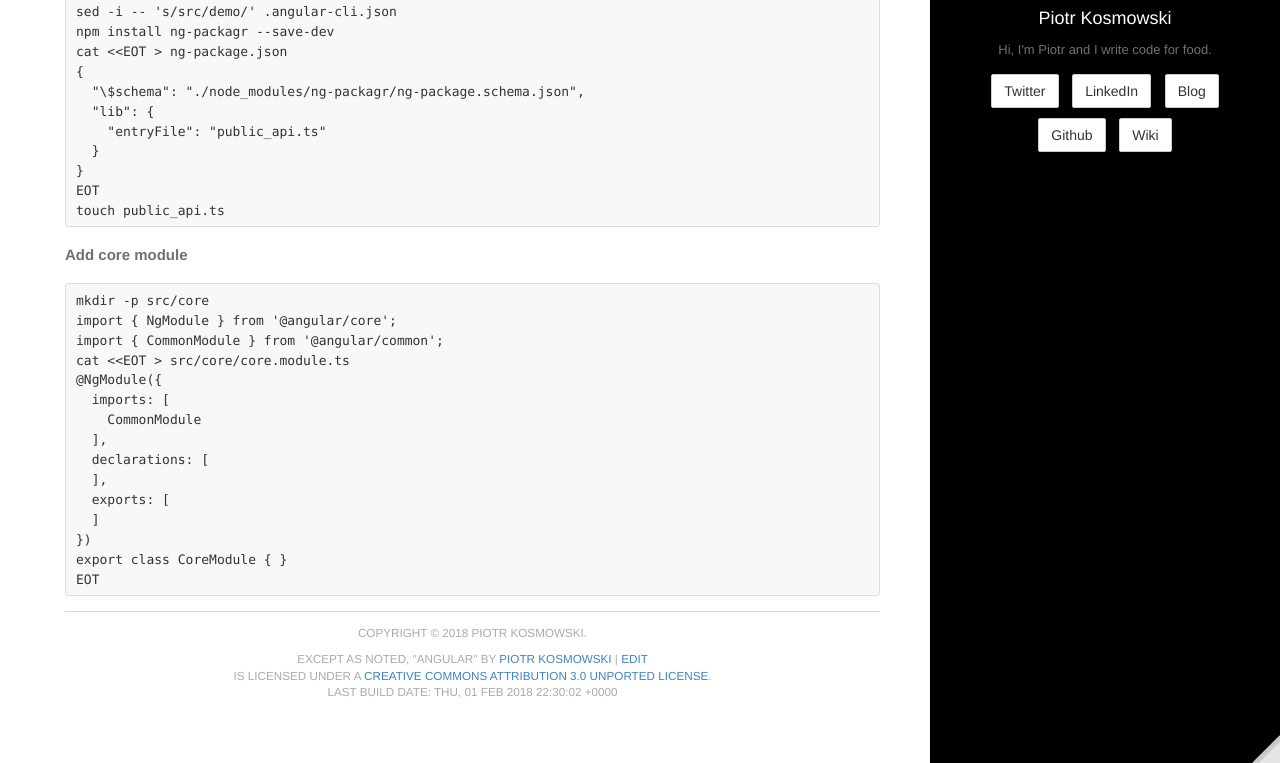
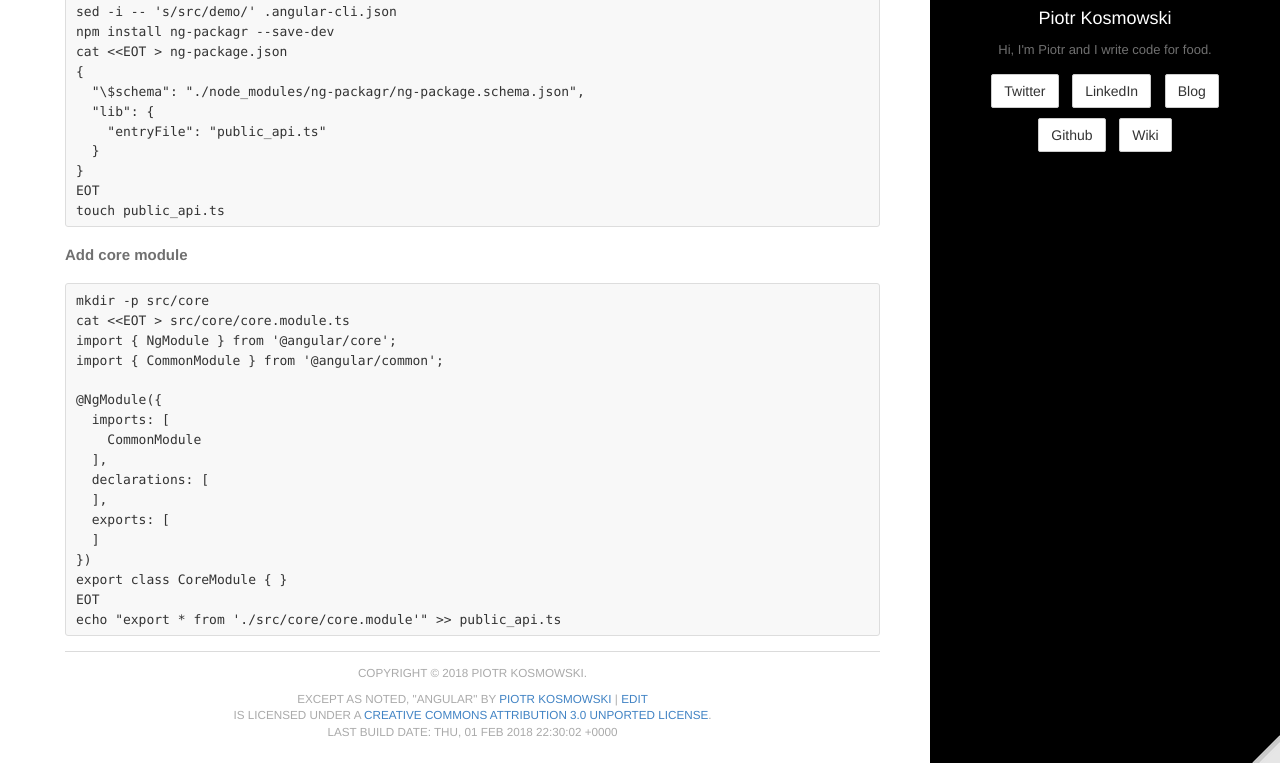
Before and after one commit to kospiotr/kospiotr.github.io, a Jekyll site: the page built from wiki/angular.md, in a window 1280 px wide and 1042 px high, cut to the strip 279-1042 px from the top of the window. Built offline with Jekyll 4.4.1, drawn with Linux system fonts in a browser that asks for light colours.

Commit message:
Update angular.md

````diff
--- a/wiki/angular.md
+++ b/wiki/angular.md
@@ -31,9 +31,10 @@ touch public_api.ts
 **Add core module**
 ```
 mkdir -p src/core
+cat <<EOT > src/core/core.module.ts
 import { NgModule } from '@angular/core';
 import { CommonModule } from '@angular/common';
-cat <<EOT > src/core/core.module.ts
+
 @NgModule({
   imports: [
     CommonModule
@@ -45,4 +46,5 @@ cat <<EOT > src/core/core.module.ts
 })
 export class CoreModule { }
 EOT
+echo "export * from './src/core/core.module'" >> public_api.ts
 ```
````
